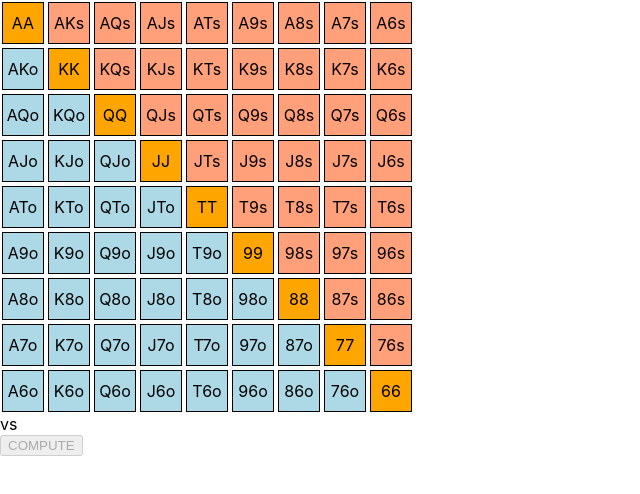
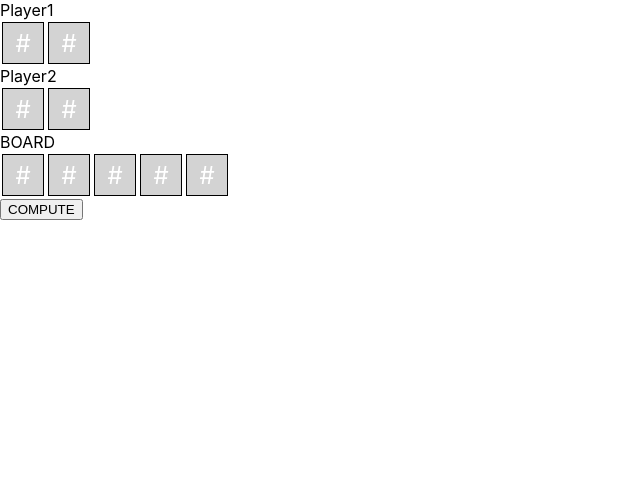
Before and after one commit to KolosovAO/shortdeck, a React (Create React App) app: page / in a window 1280 px wide. Shown: the top 494 px of the page, without its empty margins (0-640 px from the left). Built offline with nearby package versions, Linux system fonts and the light colour scheme.

Commit message:
add board

```diff
--- a/src/App.css
+++ b/src/App.css
@@ -1,4 +1,10 @@
-.hand {
+.card-list {
+	display: flex;
+	flex-wrap: wrap;
+	width: 420px;
+}
+
+.card {
 	display: flex;
 	justify-content: center;
 	align-items: center;
@@ -6,25 +12,37 @@
 	height: 40px;
 	border: 1px solid black;
 	margin: 2px;
+
+	cursor: pointer;
+
+	color: white;
+	font-size: 24px;
 }
 
-.hand:hover {
-	opacity: 0.5;
-	cursor: pointer;
+.card__suite-c {
+	background-color: lightgreen;
 }
 
-.hand-pair {
-	background-color: orange;
+.card__suite-h {
+	background-color: lightcoral;
 }
 
-.hand-offsuite {
+.card__suite-d {
 	background-color: lightblue;
 }
 
-.hand-suited {
-	background-color: lightsalmon;
+.card__suite-s {
+	background-color: black;
 }
 
-.cards-row {
+.card__empty {
+	background-color: lightgray;
+}
+
+.card__disabled {
+	opacity: 0.2;
+}
+
+.board, .player {
 	display: flex;
 }
--- a/src/App.tsx
+++ b/src/App.tsx
@@ -1,52 +1,92 @@
 import React, { useState, useRef } from 'react';
-import { Chart } from './blocks/chart';
+import { CardList } from './blocks/card_list';
+import { Cards } from './blocks/cards';
 import './App.css';
 import { computeEquity } from './math/computeEquity';
 
+type Cards = Array<string | undefined>;
+
+const compact = <T extends any>(val: T | undefined): val is NonNullable<T> => !!val;
+
 function App() {
-	const [hand1, setHand1] = useState("");
-	const [hand2, setHand2] = useState("");
-	const [result, setResult] = useState("");
-	const active = useRef(true);
+	const [show_cardlist, setShowCardList] = useState(false);
+	const [board, setBoard] = useState<Cards>([undefined, undefined, undefined, undefined, undefined]);
+	const [p1, setP1] = useState<Cards>([undefined, undefined]);
+	const [p2, setP2] = useState<Cards>([undefined, undefined]);
+	const [p1_info, setP1Info] = useState('');
+	const [p2_info, setP2Info] = useState('');
+	const current_setter = useRef(setBoard);
+	const current_cards = useRef(board);
+	const current_index = useRef(0);
+	const cards_lost = useRef(0);
 
-	const select = (hand: string) => {
-		if (active.current) {
-			if (hand.length === 2) {
-				hand = hand[0] + 'c' + hand[1] + 'd';
-			} else {
-				if (hand[2] === 's') {
-					hand = hand[0] + 'c' + hand[1] + 'c';
-				} else {
-					hand = hand[0] + 'c' + hand[1] + 'd';
-				}
-			}
-			setHand1(hand);
-		} else {
-			if (hand.length === 2) {
-				hand = hand[0] + 's' + hand[1] + 'h';
-			} else {
-				if (hand[2] === 's') {
-					hand = hand[0] + 's' + hand[1] + 's';
-				} else {
-					hand = hand[0] + 's' + hand[1] + 'h';
-				}
-			}
-			setHand2(hand);
-		}
-
-		active.current = !active.current;
+	const selectP1Cards = (index: number) => {
+		setShowCardList(true);
+		const new_p1 = p1.map((c, i) => i >= index ? undefined : c);
+		setP1(new_p1);
+		current_setter.current = setP1;
+		current_cards.current = new_p1;
+		cards_lost.current = 2 - index;
+		current_index.current = index;
 	};
 
+	const selectP2Cards = (index: number) => {
+		setShowCardList(true);
+		const new_p2 = p2.map((c, i) => i >= index ? undefined : c);
+		setP2(new_p2);
+		current_setter.current = setP2;
+		current_cards.current = new_p2;
+		cards_lost.current = 2 - index;
+		current_index.current = index;
+	};
+
+	const selectBoard = (index: number) => {
+		setShowCardList(true);
+		const new_board = board.map((c, i) => i >= index ? undefined : c);
+		setBoard(new_board);
+		current_setter.current = setBoard;
+		current_cards.current = new_board;
+		cards_lost.current = index < 3
+			? 3 - index
+			: 1;
+		current_index.current = index;
+	}
+
+	const selectCard = (card: string) => {
+		current_cards.current = current_cards.current.map((c, i) => i === current_index.current ? card : c);
+		current_index.current++;
+		current_setter.current(current_cards.current);
+		cards_lost.current--;
+		if (cards_lost.current === 0) {
+			setShowCardList(false);
+		}
+	};
+
+	const p1_full = p1.filter(compact);
+	const p2_full = p2.filter(compact);
+
 	const compute = () => {
-		setResult(computeEquity(hand1, hand2))
-	};
+		if (p1_full.length !== 2 || p2_full.length !== 2) {
+			return;
+		}
+		const { win, tie, lose, total } = computeEquity(p1_full, p2_full, board.filter(compact));
+		setP1Info(String(((win / total + tie / 2 / total) * 100).toFixed(2)));
+		setP2Info(String(((lose / total + tie / 2 / total) * 100).toFixed(2)));
+	}
+
+	const selected = [...p1, ...p2, ...board].filter(Boolean) as string[];
 
 	return (
 		<div>
-			<Chart select={select} />
-			<div>{`${hand1} vs ${hand2}`}</div>
-			<div>{result}</div>
-			<button disabled={!hand1 || !hand2} onClick={compute}>COMPUTE</button>
+			Player1 {p1_info}
+			<Cards className="player" cards={p1} selectCard={selectP1Cards} />
+			Player2 {p2_info}
+			<Cards className="player" cards={p2} selectCard={selectP2Cards} />
+			BOARD
+			<Cards className="board" selectCard={selectBoard} cards={board} />
+			<button onClick={compute}>COMPUTE</button>
+			{show_cardlist && <CardList selected={selected} selectCard={selectCard} />}
+			{show_cardlist && <button onClick={() => setShowCardList(false)}>HIDE CARDLIST</button>}
 		</div>
 	);
 }
--- /dev/null
+++ b/src/blocks/card.tsx
@@ -0,0 +1,19 @@
+import React from 'react';
+
+type Props = {
+    card: string;
+    disabled?: boolean;
+    onClick: () => void;
+};
+
+export const Card: React.FC<Props> = ({ card, onClick, disabled }) => {
+    let className = "card card__suite-" + card[1];
+    if (disabled) {
+        className += " card__disabled";
+    }
+    return (
+        <div className={className} onClick={disabled ? undefined : onClick}>
+            {card}
+        </div>
+    );
+};
--- /dev/null
+++ b/src/blocks/card_list.tsx
@@ -0,0 +1,26 @@
+import React from 'react';
+import { Card } from './card';
+
+type Props = {
+    selected: string[];
+    selectCard: (card: string) => void;
+};
+
+const ALL_CARDS = ['c', 's', 'h', 'd'].reduce<string[]>((acc, suite) => {
+    '6789TJQKA'.split('').reverse().forEach((card) => {
+        acc.push(card + suite);
+    });
+    return acc;
+}, []);
+
+export const CardList: React.FC<Props> = ({ selectCard, selected }) => {
+    return (
+        <div className="card-list">
+            {
+                ALL_CARDS.map((card, i) =>
+                    <Card key={i} card={card} onClick={() => selectCard(card)} disabled={selected.includes(card)} />
+                )
+            }
+        </div>
+    );
+};
--- /dev/null
+++ b/src/blocks/cards.tsx
@@ -0,0 +1,22 @@
+import React from 'react';
+import { Card } from './card';
+import { EmptyCard } from './empty_card';
+
+type Props = {
+    className: string;
+    cards: Array<string | undefined>;
+    selectCard: (index: number) => void;
+};
+
+export const Cards: React.FC<Props> = ({ cards, selectCard, className }) => {
+    return (
+        <div className={className}>
+            {
+                cards.map((card, i) => card
+                    ? <Card key={i} card={card} onClick={() => selectCard(i)} />
+                    : <EmptyCard key={i} onClick={() => selectCard(i)} />
+                )
+            }
+        </div>
+    )
+};
--- /dev/null
+++ b/src/blocks/empty_card.tsx
@@ -0,0 +1,13 @@
+import React from 'react';
+
+type Props = {
+    onClick: () => void;
+};
+
+export const EmptyCard: React.FC<Props> = ({ onClick }) => {
+    return (
+        <div className="card card__empty" onClick={onClick}>
+            #
+        </div>
+    );
+};
--- a/src/math/combination.ts
+++ b/src/math/combination.ts
@@ -54,11 +54,10 @@ const getKickers = (kickers: CardValue[], exclude: CardValue[]): CardValue[] =>
 
 const createCard = (str: string): Card => ({ value: mapping[str[0]], suit: str[1] as Suit });
 
-const computeCombination = (hand: string, board: string[]): FullCombination => {
+const computeCombination = (hand: string[], board: string[]): FullCombination => {
     const cards = [
         ...board.map(createCard),
-        createCard(hand.slice(0, 2)),
-        createCard(hand.slice(2))
+        ...hand.map(createCard)
     ].sort((a, b) => b.value - a.value);
     const kickers = cards.map((card) => card.value);
     const suite: Record<Suit, CardValue[]> = { s: [], c: [], d: [], h: [] };
@@ -149,10 +148,11 @@ const computeCombination = (hand: string, board: string[]): FullCombination => {
         };
     }
 
-    if (pairs.length === 2) {
+    if (pairs.length > 1) {
+        const best_pairs = pairs.slice(-2);
         return {
             combination: Combination.TWO_PAIRS,
-            kicker: [pairs[1], pairs[0], getKickers(kickers, pairs)[0]],
+            kicker: [best_pairs[1], best_pairs[0], getKickers(kickers, best_pairs)[0]],
         };
     }
 
@@ -169,7 +169,7 @@ const computeCombination = (hand: string, board: string[]): FullCombination => {
     };
 }
 
-export const compareHands = (hand1: string, hand2: string, board: string[]): 0 | 1 | 2 => {
+export const compareHands = (hand1: string[], hand2: string[], board: string[]): 0 | 1 | 2 => {
     const combination1 = computeCombination(hand1, board);
     const combination2 = computeCombination(hand2, board);
 
--- a/src/math/computeEquity.ts
+++ b/src/math/computeEquity.ts
@@ -1,12 +1,12 @@
 import { enumerateAllBoards } from './enumerateAllBoards';
 import { compareHands } from './combination';
 
-export const computeEquity = (hand1: string, hand2: string) => {
+export const computeEquity = (hand1: string[], hand2: string[], current_board: string[] = []) => {
     let win = 0;
     let tie = 0;
     let lose = 0;
-    const dead_cards = [hand1.slice(0, 2), hand1.slice(2), hand2.slice(0, 2), hand2.slice(2)];
-    enumerateAllBoards(dead_cards).forEach((board) => {
+    const dead_cards = [...hand1, ...hand2];
+    enumerateAllBoards(dead_cards, current_board).forEach((board) => {
         const res = compareHands(hand1, hand2, board);
         if (res === 0) {
             tie++;
@@ -18,5 +18,5 @@ export const computeEquity = (hand1: string, hand2: string) => {
     });
 
     const total = win + tie + lose;
-    return `win: ${(win / total * 100).toFixed(2)} || tie: ${(tie / total * 100).toFixed(2)}`;
+    return { win, tie, lose, total };
 }
--- a/src/math/enumerateAllBoards.ts
+++ b/src/math/enumerateAllBoards.ts
@@ -5,10 +5,12 @@ const ALL_CARDS = '6789TJKQA'.split('').reduce<string[]>((acc, card) => {
     return acc;
 }, []);
 
-export const enumerateAllBoards = (dead_cards: string[]): string[][] => {
-    const available_cards = ALL_CARDS.filter((card) => !dead_cards.includes(card));
-
-    const progress: string[][] = [[]];
+export const enumerateAllBoards = (dead_cards: string[], board: string[] = []): string[][] => {
+    if (board.length === 5) {
+        return [board];
+    }
+    const available_cards = ALL_CARDS.filter((card) => !board.includes(card) && !dead_cards.includes(card));
+    const progress: string[][] = [board];
     const result: string[][] = [];
     while (available_cards.length) {
         const next_card = available_cards.pop()!;
@@ -16,10 +18,11 @@ export const enumerateAllBoards = (dead_cards: string[]): string[][] => {
             if (cards.length === 4) {
                 result.push(cards.concat(next_card));
             } else {
-                progress.push(cards.concat(next_card));
+                if (cards.length + available_cards.length > 4) {
+                    progress.push(cards.concat(next_card));
+                }
             }
         });
-        progress.push([next_card]);
     }
     return result;
 };
```
Also changed, not shown: package.json (+7 -3 lines), 1 other file (tests, documents, lock files or other folders).
